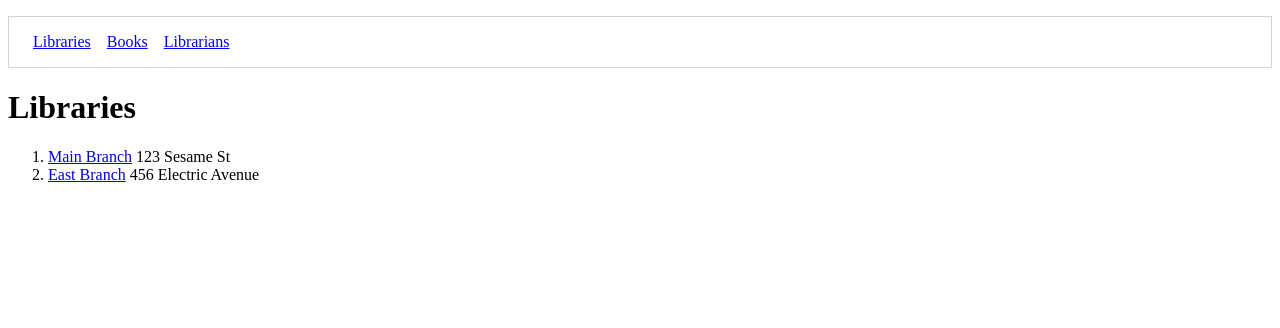
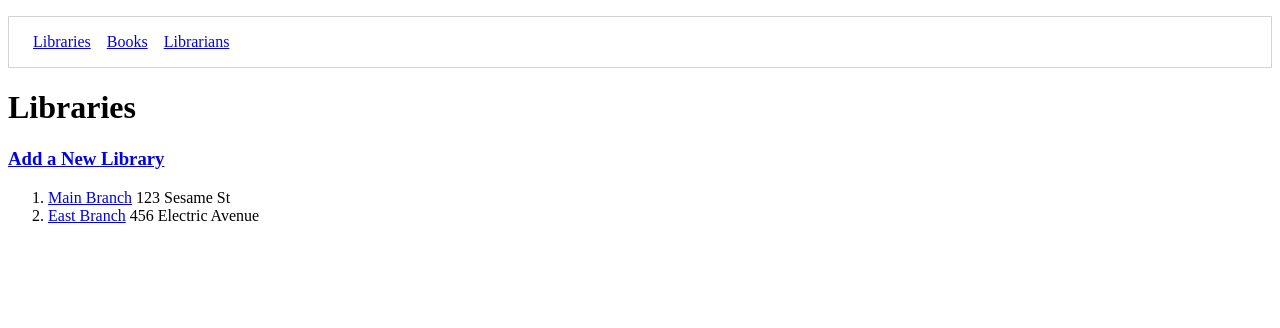
Before and after one commit to delindell/django-library, a Django app: template libraryapp/templates/libraries/list.html in a window 1280 px wide. Shown: the top 328 px of the page. Run offline with Django 3.2, Linux system fonts and the light colour scheme; the template is opened without the code that fills it: values that come from a table or form of the project are taken from there, others are empty; data comes from the database, SQL or seed files in the repository; parts of the project's set-up code (start-up, migrations or seed data) failed here and were passed over.

Commit message:
added link to make a new library

```diff
--- a/libraryapp/templates/libraries/form.html
+++ b/libraryapp/templates/libraries/form.html
@@ -10,6 +10,7 @@
 
     {% block content %}
       <h1>Library Addition</h1>
+
 
 
       <form action="{% url 'libraryapp:libraries' %}" method="post">
--- a/libraryapp/templates/libraries/list.html
+++ b/libraryapp/templates/libraries/list.html
@@ -9,7 +9,7 @@
   <body>
     {% block content %}
       <h1>Libraries</h1>
-
+      <h3><a href="{% url 'libraryapp:library_form' %}">Add a New Library</a></h3>
       <ol>
       {% for library in all_libraries %}
           <li><a href="{% url 'libraryapp:libraries' library.id %}">{{ library.title }}</a> {{ library.address }}</li>
```
